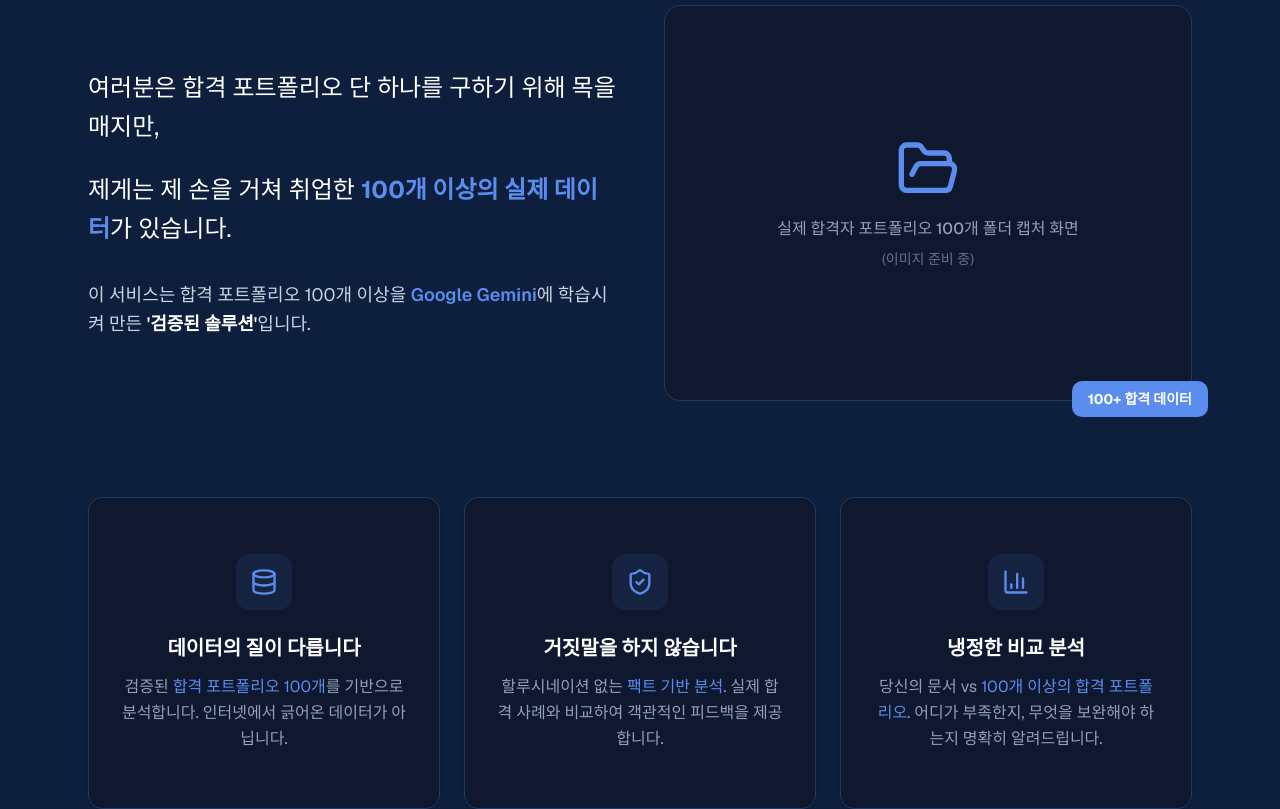
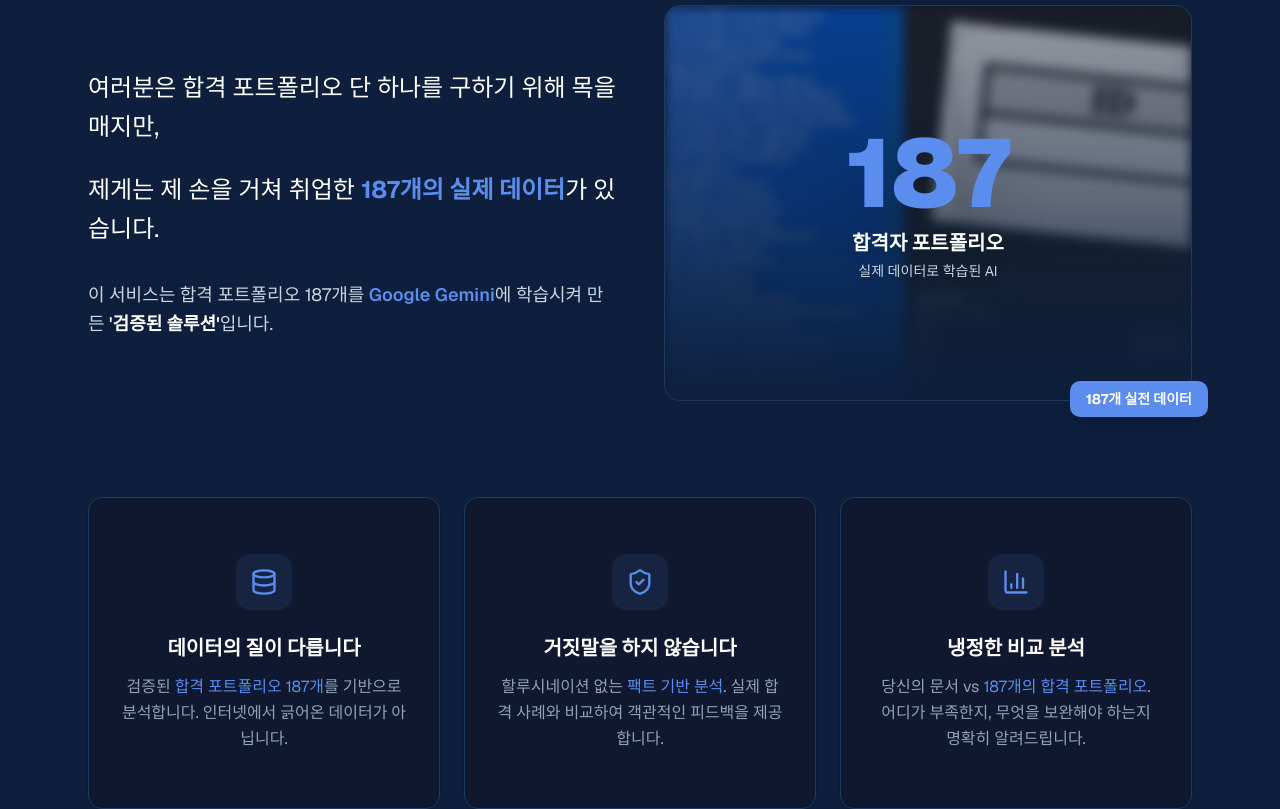
Before and after one commit to siegfried0326/game-feedback-patrick, a Next.js app: page / in a window 1280 px wide. Shown: the part 1040-1849 px from the top of the page. Built offline with nearby package versions, Linux system fonts and the light colour scheme; no server answers.

Commit message:
실제 포트폴리오 데이터 이미지 + 187개 통일
- 합격자 포트폴리오 스크린샷 추가 (블러+오버레이로 개인정보 보호)
- "187개" 숫자 강조 오버레이
- 전체 사이트 100개 → 187개로 숫자 통일

Co-Authored-By: Claude Opus 4.6 <noreply@anthropic.com>

```diff
--- a/components/faq-section.tsx
+++ b/components/faq-section.tsx
@@ -14,7 +14,7 @@ const faqs = [
   },
   {
     question: "AI 분석은 어떻게 이루어지나요?",
-    answer: "합격 포트폴리오 100개 이상을 학습한 AI가 문서를 즉시 분석합니다. 구조, 논리, 창의성, 실현성, 표현력 5개 영역을 레이더 차트로 보여주고, 종합 점수와 S~D 등급을 부여합니다. 각 영역별 강점과 개선점도 상세히 피드백합니다."
+    answer: "합격 포트폴리오 187개를 학습한 AI가 문서를 즉시 분석합니다. 구조, 논리, 창의성, 실현성, 표현력 5개 영역을 레이더 차트로 보여주고, 종합 점수와 S~D 등급을 부여합니다. 각 영역별 강점과 개선점도 상세히 피드백합니다."
   },
   {
     question: "무료로 이용할 수 있나요?",
--- a/components/how-it-works.tsx
+++ b/components/how-it-works.tsx
@@ -11,7 +11,7 @@ const steps = [
     icon: Zap,
     step: "02",
     title: "AI 즉시 분석",
-    description: "합격 포트폴리오 100개를 학습한 AI가 즉시 문서를 분석합니다. 기다릴 필요 없습니다."
+    description: "합격 포트폴리오 187개를 학습한 AI가 즉시 문서를 분석합니다. 기다릴 필요 없습니다."
   },
   {
     icon: BarChart3,
--- a/components/service-intro.tsx
+++ b/components/service-intro.tsx
@@ -35,7 +35,7 @@ export function ServiceIntro() {
             어떤 분석을 받을 수 있나요?
           </h2>
           <p className="text-slate-400 max-w-2xl mx-auto text-pretty">
-            합격 포트폴리오 100개를 학습한 AI가<br className="hidden sm:block" />
+            합격 포트폴리오 187개를 학습한 AI가<br className="hidden sm:block" />
             여러분의 기획서를 즉시 정밀 분석합니다.
           </p>
         </div>
@@ -82,7 +82,7 @@ export function ServiceIntro() {
             </div>
             <div className="bg-gradient-to-br from-[#5B8DEF]/5 to-[#5B8DEF]/10 rounded-xl p-6 border border-[#5B8DEF]/20">
               <div className="text-center">
-                <div className="text-5xl font-bold text-[#5B8DEF] mb-2">100+</div>
+                <div className="text-5xl font-bold text-[#5B8DEF] mb-2">187</div>
                 <p className="text-slate-400 text-sm">합격 포트폴리오 학습 데이터</p>
               </div>
               <div className="h-px bg-[#1e3a5f] my-6" />
--- a/components/why-choose-us.tsx
+++ b/components/why-choose-us.tsx
@@ -1,7 +1,8 @@
 "use client"
 
-import { Database, ShieldCheck, BarChart3, FolderOpen, ArrowRight, MessageSquare } from "lucide-react"
+import { Database, ShieldCheck, BarChart3, ArrowRight, MessageSquare } from "lucide-react"
 import { Card, CardContent } from "@/components/ui/card"
+import Image from "next/image"
 
 export function WhyChooseUs() {
   return (
@@ -28,28 +29,36 @@ export function WhyChooseUs() {
             </p>
             <p className="text-xl md:text-2xl text-white leading-relaxed">
               제게는 제 손을 거쳐 취업한{" "}
-              <span className="text-[#5B8DEF] font-bold">100개 이상의 실제 데이터</span>가 있습니다.
+              <span className="text-[#5B8DEF] font-bold">187개의 실제 데이터</span>가 있습니다.
             </p>
             <p className="text-lg text-slate-300 leading-relaxed mt-8">
-              이 서비스는 합격 포트폴리오 100개 이상을{" "}
+              이 서비스는 합격 포트폴리오 187개를{" "}
               <span className="text-[#5B8DEF] font-semibold">Google Gemini</span>에 학습시켜 만든{" "}
               <span className="text-white font-semibold">'검증된 솔루션'</span>입니다.
             </p>
           </div>
 
-          {/* Image Right */}
+          {/* Image Right - 실제 포트폴리오 데이터 */}
           <div className="relative">
-            <div className="bg-slate-900/80 border border-[#1e3a5f] rounded-2xl p-8 aspect-[4/3] flex flex-col items-center justify-center">
-              <FolderOpen className="w-16 h-16 text-[#5B8DEF] mb-4" />
-              <p className="text-slate-400 text-center font-medium">
-                실제 합격자 포트폴리오 100개 폴더 캡처 화면
-              </p>
-              <p className="text-slate-500 text-sm mt-2">
-                (이미지 준비 중)
-              </p>
+            <div className="relative bg-slate-900/80 border border-[#1e3a5f] rounded-2xl overflow-hidden aspect-[4/3]">
+              {/* 실제 스크린샷 + 블러 처리 */}
+              <Image
+                src="/portfolio-data.png"
+                alt="합격자 포트폴리오 데이터"
+                fill
+                className="object-cover blur-[6px] opacity-60"
+              />
+              {/* 개인정보 보호 그라데이션 오버레이 */}
+              <div className="absolute inset-0 bg-gradient-to-t from-[#0d1f3c] via-[#0d1f3c]/40 to-transparent" />
+              {/* 숫자 강조 오버레이 */}
+              <div className="absolute inset-0 flex flex-col items-center justify-center">
+                <div className="text-7xl md:text-8xl font-black text-[#5B8DEF] drop-shadow-2xl">187</div>
+                <p className="text-white text-lg md:text-xl font-bold mt-2 drop-shadow-lg">합격자 포트폴리오</p>
+                <p className="text-slate-300 text-sm mt-1 drop-shadow-lg">실제 데이터로 학습된 AI</p>
+              </div>
             </div>
-            <div className="absolute -bottom-4 -right-4 bg-[#5B8DEF] text-white px-4 py-2 rounded-lg font-bold text-sm">
-              100+ 합격 데이터
+            <div className="absolute -bottom-4 -right-4 bg-[#5B8DEF] text-white px-4 py-2 rounded-lg font-bold text-sm shadow-lg">
+              187개 실전 데이터
             </div>
           </div>
         </div>
@@ -65,7 +74,7 @@ export function WhyChooseUs() {
                 데이터의 질이 다릅니다
               </h3>
               <p className="text-slate-400 leading-relaxed">
-                검증된 <span className="text-[#5B8DEF]">합격 포트폴리오 100개</span>를 기반으로 분석합니다.
+                검증된 <span className="text-[#5B8DEF]">합격 포트폴리오 187개</span>를 기반으로 분석합니다.
                 인터넷에서 긁어온 데이터가 아닙니다.
               </p>
             </CardContent>
@@ -95,7 +104,7 @@ export function WhyChooseUs() {
                 냉정한 비교 분석
               </h3>
               <p className="text-slate-400 leading-relaxed">
-                당신의 문서 vs <span className="text-[#5B8DEF]">100개 이상의 합격 포트폴리오</span>.
+                당신의 문서 vs <span className="text-[#5B8DEF]">187개의 합격 포트폴리오</span>.
                 어디가 부족한지, 무엇을 보완해야 하는지 명확히 알려드립니다.
               </p>
             </CardContent>
```
Also changed, not shown: public/portfolio-data.png (added).
